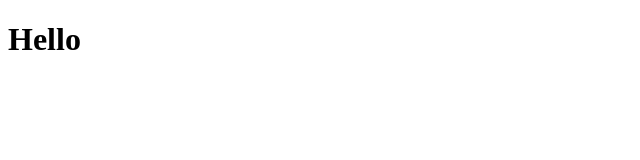
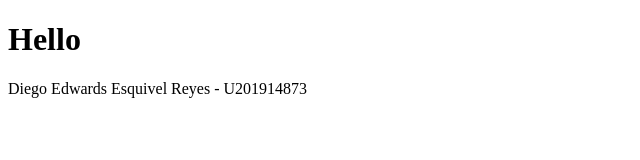
Before and after one commit to upc-is/ihc-front, a plain HTML site: page introHtmlCss/siguiente.html in a window 1280 px wide. Shown: the whole page, without its empty margins (0-640 px from the left). Drawn offline with Linux system fonts and the light colour scheme.

Commit message:
Changed by Diego Esquivel

```diff
--- a/introHtmlCss/siguiente.html
+++ b/introHtmlCss/siguiente.html
@@ -6,5 +6,6 @@
 </head>
 <body>
     <h1>Hello</h1>
+    <p>Diego Edwards Esquivel Reyes - U201914873</p>
 </body>
 </html>
```
